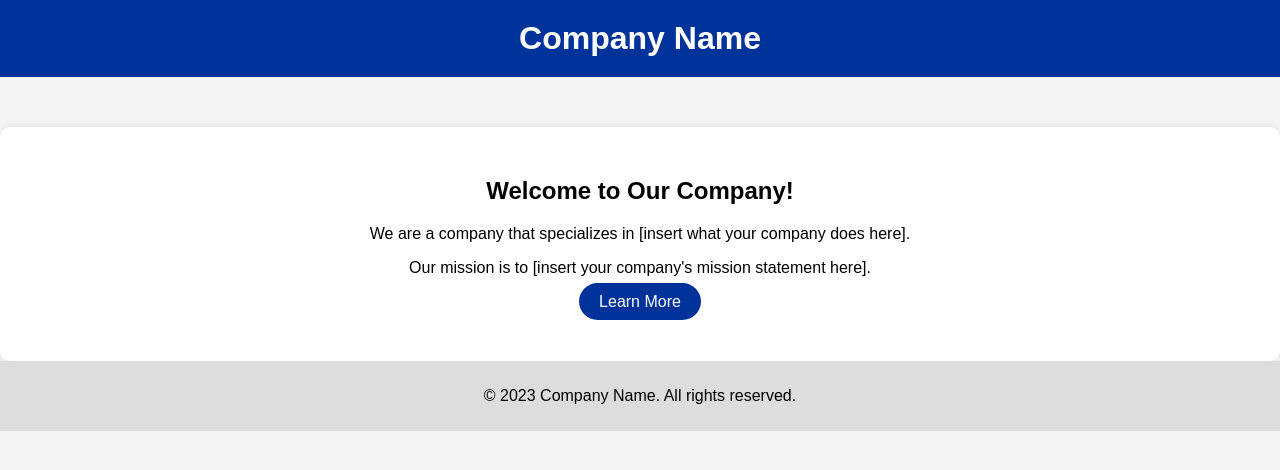
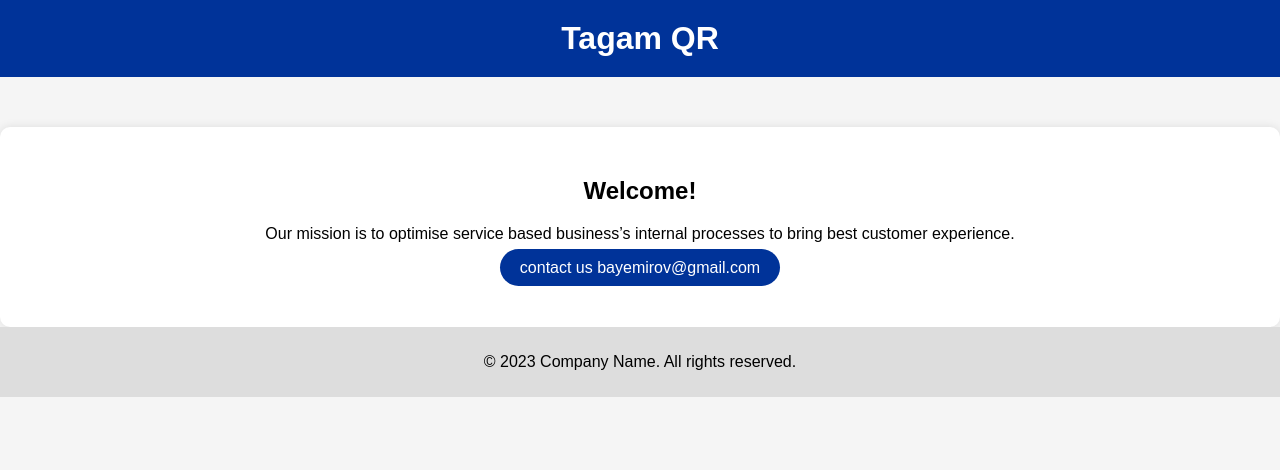
Before and after one commit to 13eket/13eket.github.io, a plain HTML site: page index.html in a window 1280 px wide. Drawn offline with Linux system fonts and the light colour scheme.

Commit message:
Simple first content

```diff
--- a/index.html
+++ b/index.html
@@ -1,20 +1,19 @@
 <!DOCTYPE html>
 <html>
 <head>
-	<title>Company Name | Landing Page</title>
+	<title>Tagam Dev | Landing Page</title>
 	<meta charset="UTF-8">
 	<meta name="viewport" content="width=device-width, initial-scale=1.0">
 	<link rel="stylesheet" type="text/css" href="style.css">
 </head>
 <body>
 	<header>
-		<h1>Company Name</h1>
+		<h1>Tagam QR</h1>
 	</header>
 	<section>
-		<h2>Welcome to Our Company!</h2>
-		<p>We are a company that specializes in [insert what your company does here].</p>
-		<p>Our mission is to [insert your company's mission statement here].</p>
-		<a href="#">Learn More</a>
+		<h2>Welcome!</h2>
+		<p>Our mission is to optimise service based business’s internal processes to bring best customer experience.</p>
+		<a>contact us bayemirov@gmail.com</a>
 	</section>
 	<footer>
 		<p>&copy; 2023 Company Name. All rights reserved.</p>
```
